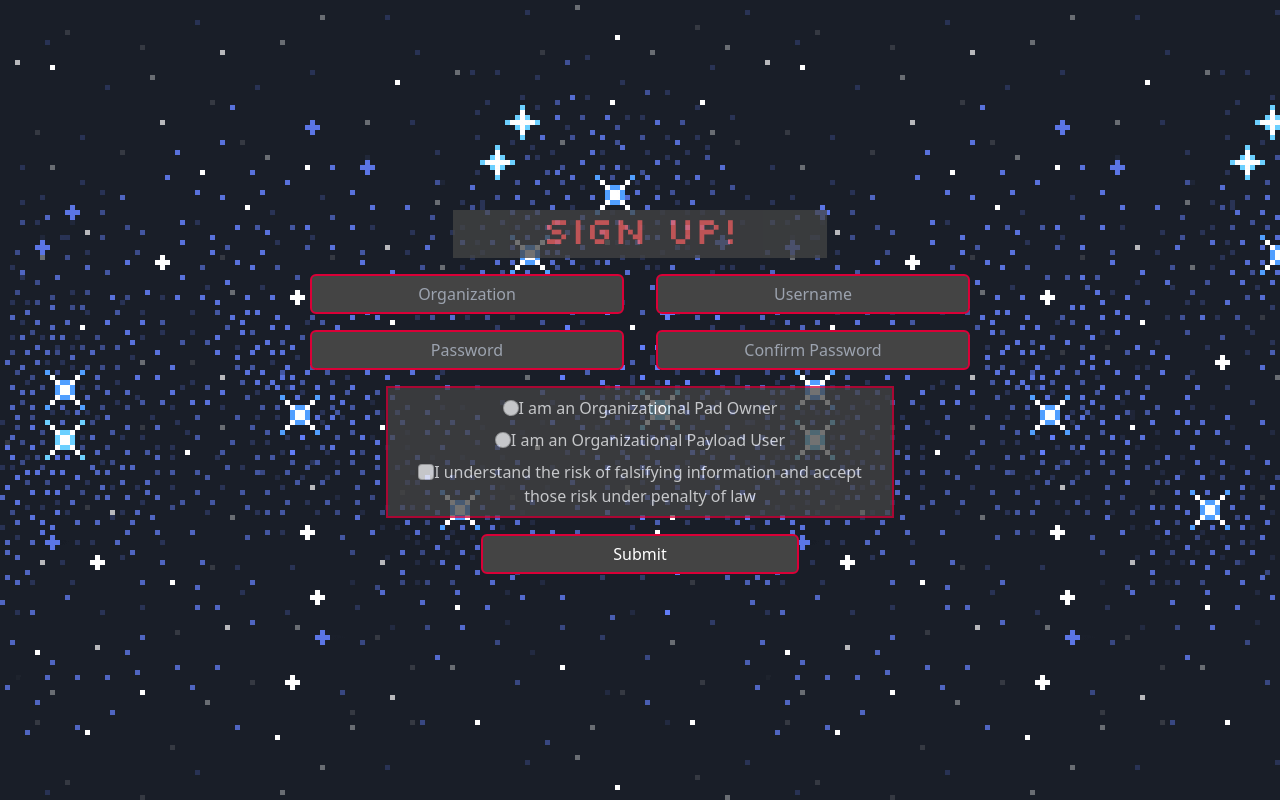
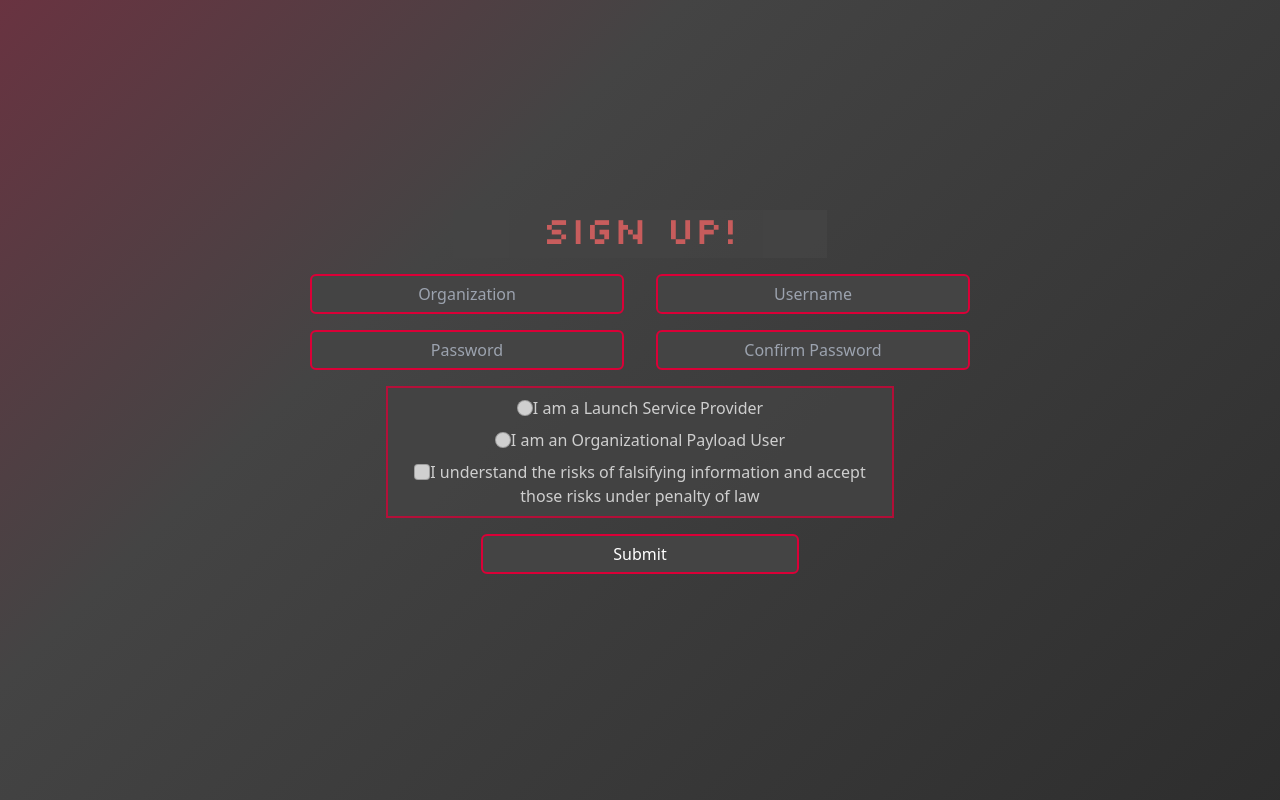
Before and after one commit to Jarhym27/Launch_App, a React (Create React App) app in the folder front-end/: page /signup in a window 1280 px wide. Built offline with nearby package versions, Linux system fonts and the light colour scheme; the HTML template or start-up script is replaced by a standard one.

Commit message:
Styling changes

```diff
--- a/front-end/src/component/Signup.js
+++ b/front-end/src/component/Signup.js
@@ -51,13 +51,7 @@ const Signup = () => {
     }
   };
 
-  const roleChoice = [
-    {
-      choice: "I am an Organizational Pad Owner",
-      value: "lsp_user",
-    },
-    { choice: "I am an Organizational Payload User", value: "payload_user" },
-  ];
+  const roleChoice = ["lsp_user","payload_user"];
 
   return (
     <div className="background d-flex p-3 align-items-center ">
@@ -112,9 +106,9 @@ const Signup = () => {
                     type="radio"
                     onChange={(e) => inputChange("orginization", e.target.value)}
                     className="form-check-input"
-                    value={roleChoice[0].value}
+                    value={roleChoice[0]}
                   />
-                  I am an Organizational Pad Owner
+                  I am a Launch Service Provider
                 </label>
               </div>
               <div className="my-2  text-center">
@@ -124,7 +118,7 @@ const Signup = () => {
                     type="radio"
                     className="form-check-input"
                     onChange={(e)=> inputChange("orginization", e.target.value)}
-                    value={roleChoice[1].value}
+                    value={roleChoice[1]}
                   />
                   I am an Organizational Payload User
                 </label>
@@ -137,8 +131,8 @@ const Signup = () => {
                     className="form-check-input"
                     required
                   />
-                  I understand the risk of falsifying information and accept
-                  those risk under penalty of law
+                  I understand the risks of falsifying information and accept
+                  those risks under penalty of law
                 </label>
               </div>
             </div>
@@ -148,6 +142,7 @@ const Signup = () => {
             <input type="submit" className="btn btn-secondary w-25"></input>
           </div>
         </form>
+
       </div>
     </div>
   );
--- a/front-end/src/css/Login.css
+++ b/front-end/src/css/Login.css
@@ -1,8 +1,3 @@
-.background {
-    background-image: url(../media/space.gif);
-
-}
-
 @font-face {
     font-family: 'Silkscreen'; /*a name to be used later*/
     src: url('../media/Silkscreen/slkscr.ttf'); /*URL to font*/
--- a/front-end/src/css/Signup.css
+++ b/front-end/src/css/Signup.css
@@ -1,10 +1,21 @@
 .background {
-    background-image: url(../media/space.gif);
-    height: 100vh
+    background: linear-gradient(-45deg, #171717, #444444, #DA0037, #EDEDED);
+	background-size: 400% 400%;
+	animation: gradient 15s ease infinite;
+	height: 100vh;
 }
-/* .radiobutt{
-    margin-left: 30px;
-} */
+
+@keyframes gradient {
+	0% {
+		background-position: 0% 50%;
+	}
+	50% {
+		background-position: 100% 50%;
+	}
+	100% {
+		background-position: 0% 50%;
+	}
+}
 
 .radiogroup {
     width: 40%;
@@ -14,26 +25,3 @@
     border-width: 2px;
     color: #DA0037
 }
-
-/* .cards{
- background-color: purple;
- display:flex;
- align-items: center;
- justify-content: center;
-
-
- margin-top: 80px;
-margin-left: 25px;
-  border-radius: var(--card-radius);
- display:inline-block;
-
-} */
-
-
-/* .cards input[type="radio"]{
-    width:11px
-} */
-/* .cards label{
-    display: inline-block;
-    margin-left: 5px;
-} */
```
